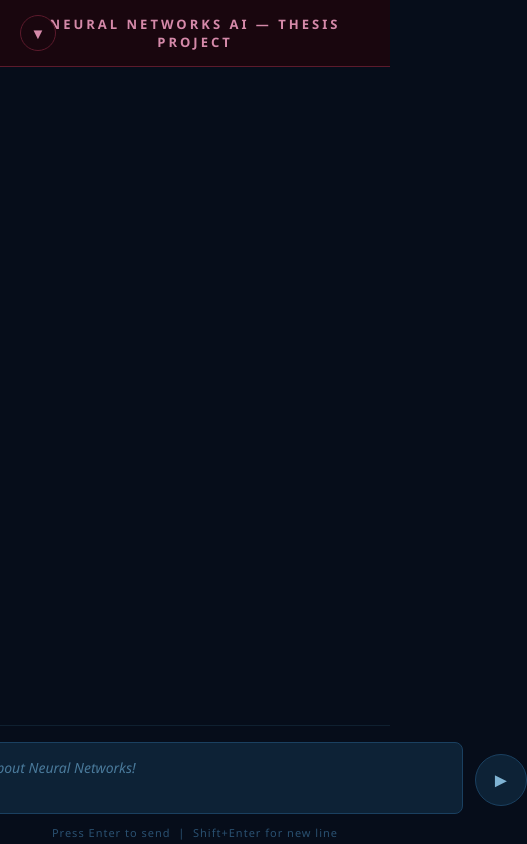
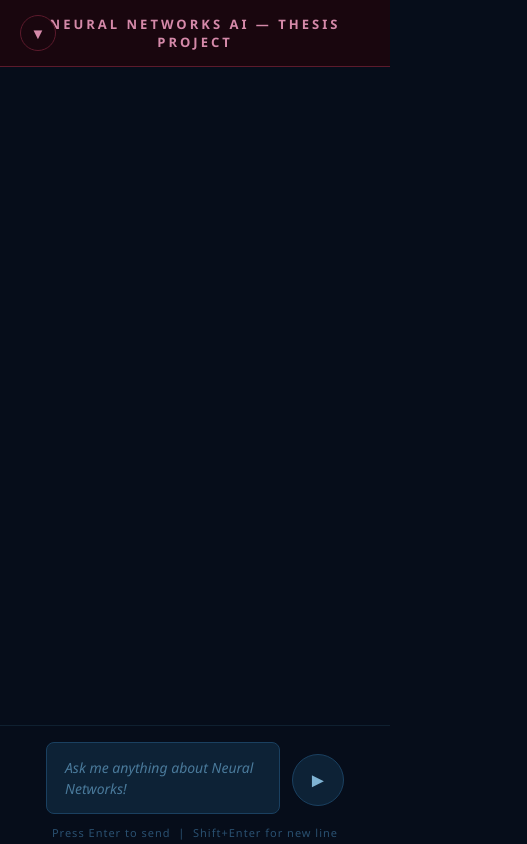
Before and after one commit to sariidouuu/Neural-Networks-AI---Thesis-Project, a plain HTML site: page frontend/index.html in a window 390 px wide. Shown: the whole page, 527 px wide, since content can reach past the window. Drawn offline with Linux system fonts and the light colour scheme.

Commit message:
changed input area width

```diff
--- a/frontend/style.css
+++ b/frontend/style.css
@@ -250,10 +250,11 @@ We create those classes on script.js
     /* = prompt-input & send-button, but also input-hint. Theres the confusion */
     /* Solution: input-row */
     flex-direction: column;
-    align-items: center; /* Centers hint with the input-row */
+    /*align-items: center; /* Centers hint with the input-row */
     align-items: flex-end;
     gap: 12px;
     width: auto;
+    max-width: 90%;
 }
 
 /* We create another class input-row that includes prompt-input & send-button */
@@ -273,7 +274,10 @@ We create those classes on script.js
 }
 
 #prompt-input {
-    width: 600px;
+    width: clamp(200px, 60vw, 600px);
+    /*MIN: 200px (never smaller) | NORLAM: 60% the width of the screen | MAX: 600px (never bigger)
+    We deleted width: 600px, was conflicted with clamp */
+
     min-height: 60px;
     max-height: 140px;
     resize: none; /* Forbids user to resize the input box */
```
